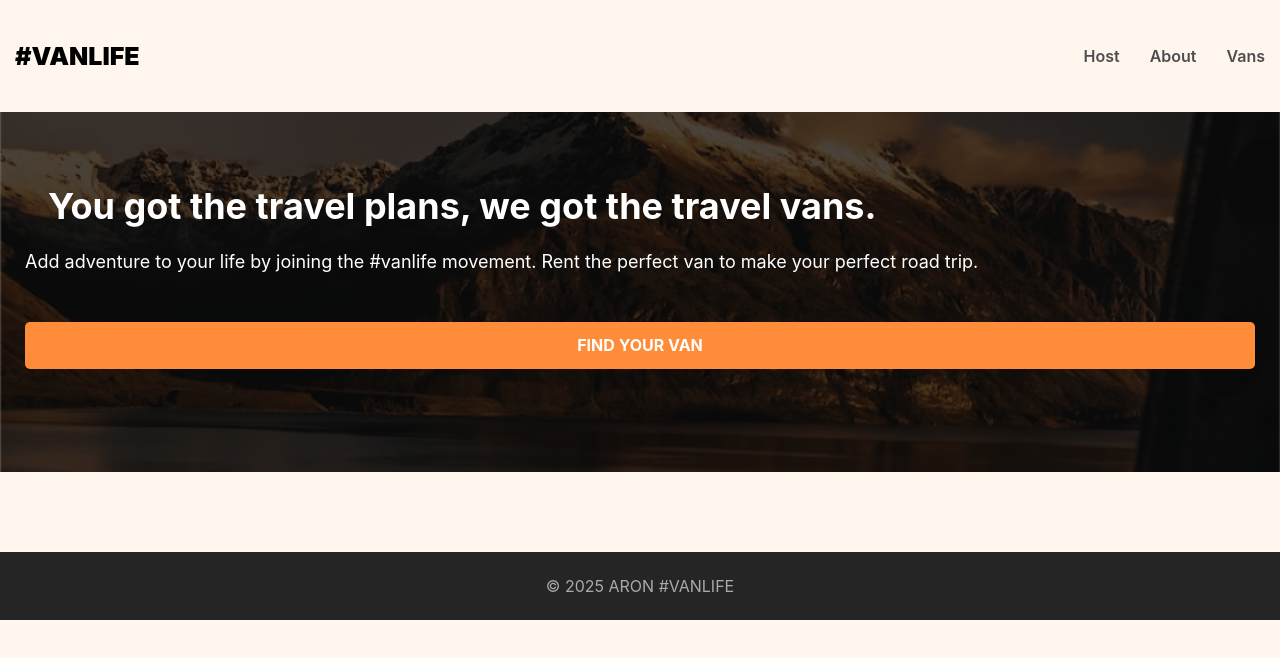
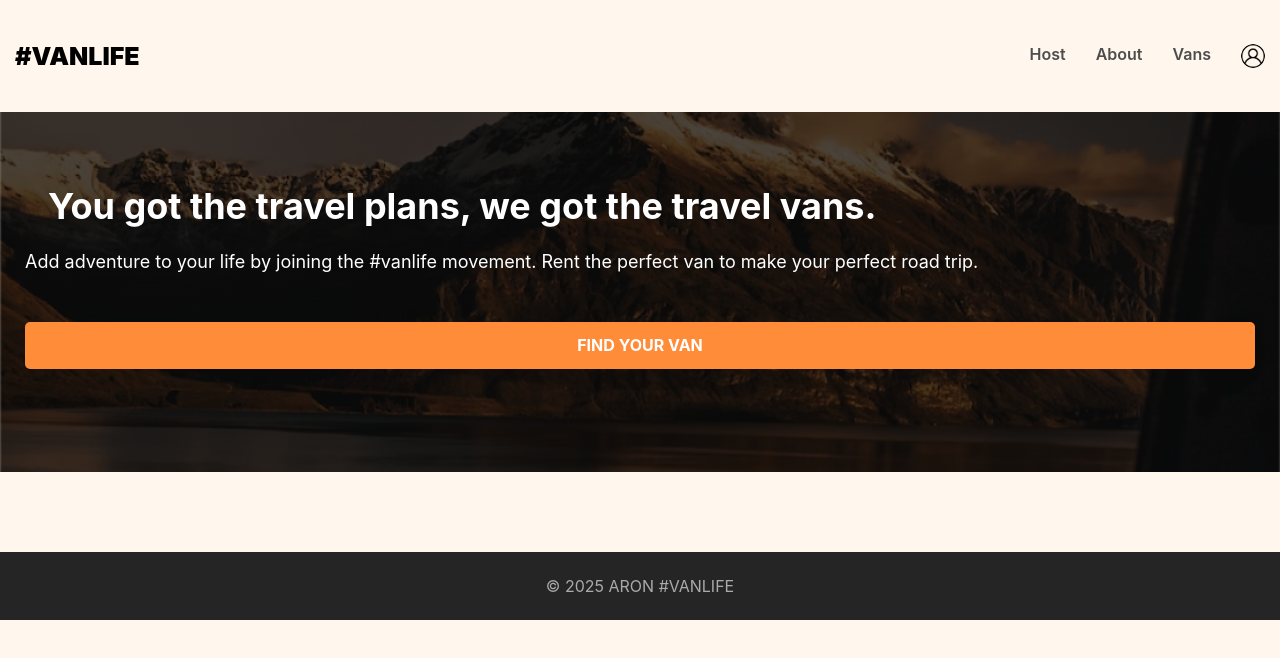
Before and after one commit to arongu321/VanReactRouter, a React (Vite) app: page / in a window 1280 px wide. Shown: the top 658 px of the page. Built offline with nearby package versions, Linux system fonts and the light colour scheme; what miragejs would draw is missing.

Commit message:
Added login avatar icon

```diff
--- a/components/Header.jsx
+++ b/components/Header.jsx
@@ -1,5 +1,6 @@
 import React from 'react';
 import { NavLink } from 'react-router-dom';
+import imageUrl from '../assets/icons/avatar-icon.png';
 
 export default function Header() {
     return (
@@ -32,6 +33,18 @@ export default function Header() {
                 >
                     Vans
                 </NavLink>
+                <NavLink
+                    to="/login"
+                    className={({ isActive }) =>
+                        isActive ? 'active-link' : null
+                    }
+                >
+                    <img
+                        src={imageUrl}
+                        alt="Avatar icon"
+                        className="avatar-icon"
+                    />
+                </NavLink>
             </nav>
         </header>
     );
--- a/index.css
+++ b/index.css
@@ -73,6 +73,13 @@ header a.active-link {
     font-weight: bold;
     text-decoration: underline;
     color: var(--alt-black);
+}
+
+header a > img.avatar-icon {
+    border-radius: 50%;
+    height: 24px;
+    width: 24px;
+    vertical-align: middle;
 }
 
 /* Footer section */
```
Also changed, not shown: assets/icons/avatar-icon.png (added).
